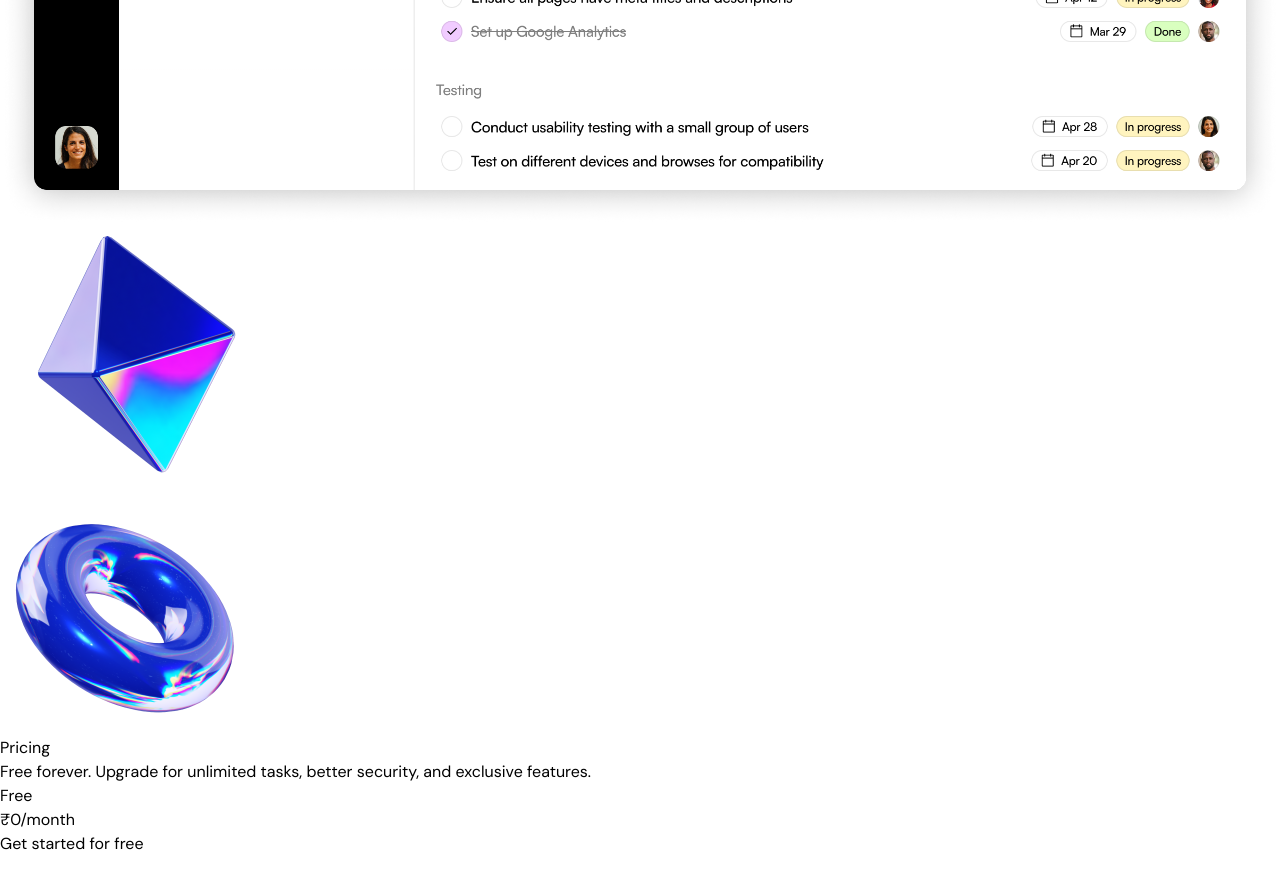
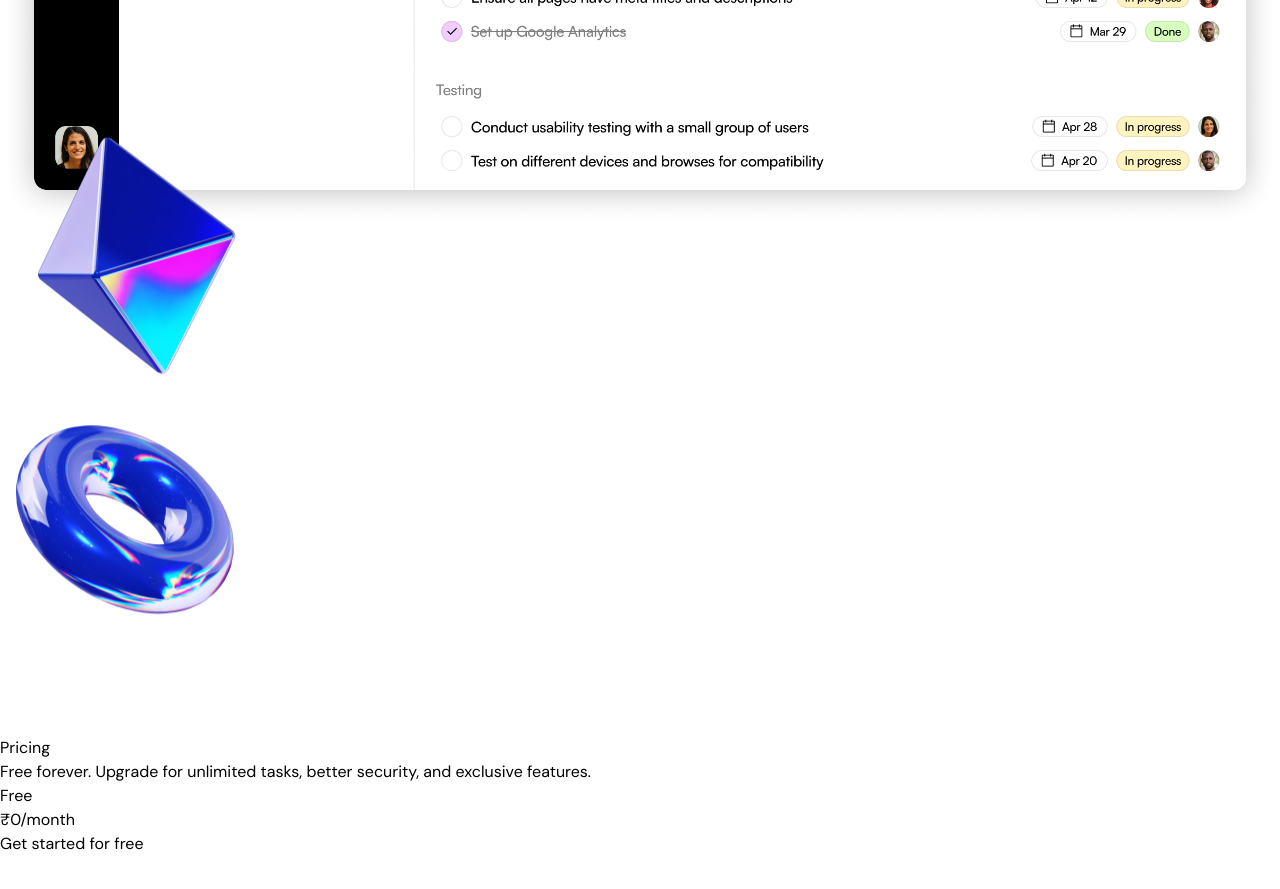
Before and after one commit to Satvik-Katochh/sfcs_landing_page, a Next.js app: page / in a window 1280 px wide. Shown: the part 6020-6909 px from the top of the page. Built offline with nearby package versions, Linux system fonts and the light colour scheme.

Commit message:
ProdctShowcase Animation completed

```diff
--- a/src/sections/ProductShowcase.tsx
+++ b/src/sections/ProductShowcase.tsx
@@ -1,11 +1,25 @@
+"use client";
 import productImage from "@/assets/product-image.png";
 import pyramidImage from "@/assets/pyramid.png";
 import tubeImage from "@/assets/tube.png";
 import Image from "next/image";
+import { motion, useScroll, useTransform } from "framer-motion";
+import { useRef } from "react";
 
 export const ProductShowcase = () => {
+  const sectionRef = useRef(null);
+
+  const { scrollYProgress } = useScroll({
+    target: sectionRef,
+    offset: ["start end", "end start"],
+  });
+  const translateY = useTransform(scrollYProgress, [0, 1], [150, -150]);
+
   return (
-    <section className="bg-gradient-to-b from-[#FFFFFF] to-[#D2DCFF] py-24 overflow-x-clip">
+    <section
+      ref={sectionRef}
+      className="bg-gradient-to-b from-[#FFFFFF] to-[#D2DCFF] py-24 overflow-x-clip"
+    >
       <div className="container">
         <div className="section-heading">
           <div className=" flex justify-center">
@@ -21,19 +35,25 @@
         </div>
         <div className="relative">
           <Image src={productImage} alt="Product Image" className="mt-10" />
-          <Image
-            src={pyramidImage}
+          <motion.img
+            src={pyramidImage.src}
             alt="Pyramid Image"
             height={262}
             width={262}
             className="hidden md:block absolute -right-36 -top-32"
+            style={{
+              translateY: translateY,
+            }}
           />
-          <Image
-            src={tubeImage}
+          <motion.img
+            src={tubeImage.src}
             alt="Tube Image"
             height={248}
             width={248}
             className="hidden md:block absolute bottom-24 -left-36"
+            style={{
+              translateY: translateY,
+            }}
           />
         </div>
       </div>
```
Also changed, not shown: src/sections/Hero.tsx (+1 -6 lines).
